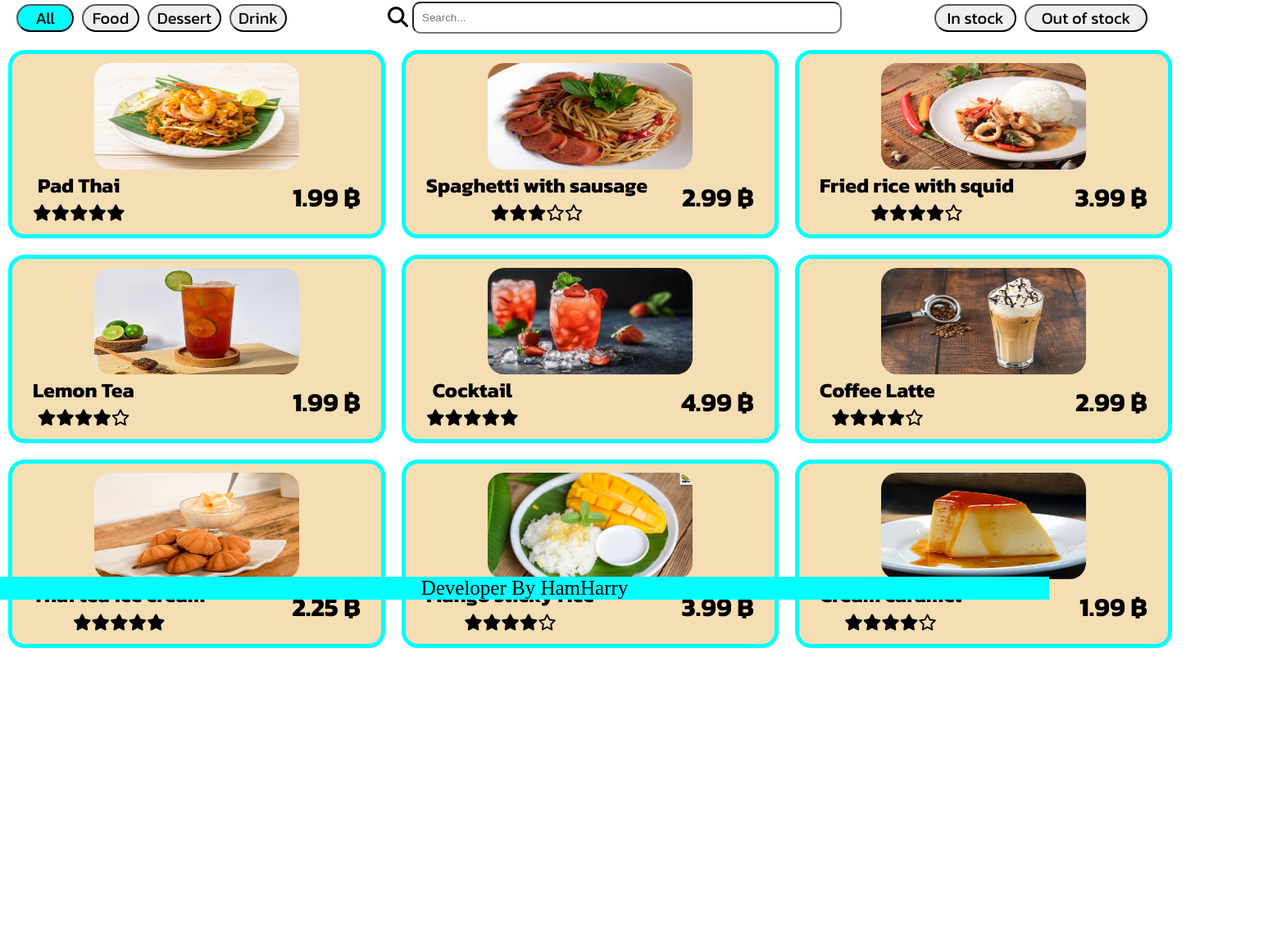
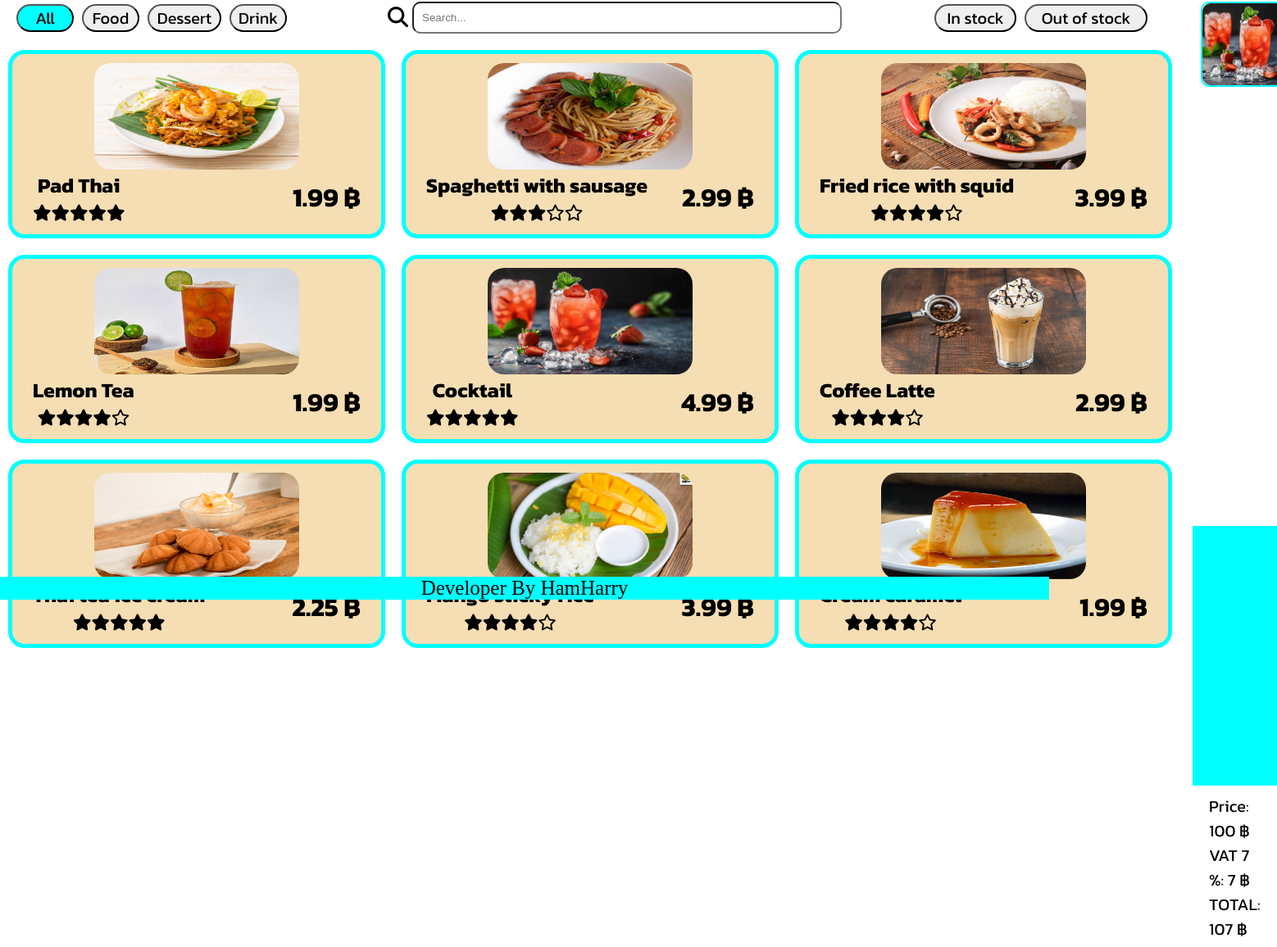
Before and after one commit to HamHarry/foodshop, a React (Vite) app: page / in a window 1280 px wide. Shown: the part 68-1224 px from the top of the page at 82% size, 1558 px wide, since content can reach past the window. Before the commit the page ends 888 px from the top, so only its background shows below. Built offline with nearby package versions, Linux system fonts and the light colour scheme.

Commit message:
Draft Complete

```diff
--- a/src/css/App.css
+++ b/src/css/App.css
@@ -29,15 +29,17 @@
   font-size: 25px;
   margin-right: 5px;
 }
+.card-container {
+  height: 750px;
+  margin-top: 10px;
+  overflow: hidden;
+}
+.card-container:hover {
+  overflow-y: auto;
+}
 .wrap-list-card {
   display: grid;
   grid-template-columns: 1fr 1fr 1fr;
-  height: 750px;
-  overflow: hidden;
-  margin-top: 10px;
-}
-.wrap-list-card:hover {
-  overflow-y: auto;
 }
 .card {
   display: flex;
@@ -107,6 +109,9 @@
   height: 100px;
   border-radius: 10px;
 }
+.wrap-cart img {
+  border-radius: 10px;
+}
 .add-item {
   display: flex;
   align-items: center;
@@ -118,6 +123,7 @@
   display: flex;
   align-items: center;
   font-size: 18px;
+  font-weight: bold;
   font-family: "Kanit", sans-serif;
 }
 .fa-plus {
--- a/src/view/App.jsx
+++ b/src/view/App.jsx
@@ -49,6 +49,23 @@ function App() {
       </div>
     );
   };
+  // แสดงข้อมูลสินค้าในตระกร้า ======================================================
+  const Cart = () => {
+    return (
+      <div className="wrap-cart">
+        <img src="/src/img/cocktail_10.jpg" alt="name" />
+        <div className="counter">
+          <p>1</p>
+        </div>
+        <div className="add-item">
+          <i className="fa-solid fa-plus"></i>
+          <p>1</p>
+          <i className="fa-solid fa-minus"></i>
+        </div>
+      </div>
+    );
+  };
+
   // Search and Button =====================================================
   const ButtonMenu = () => {
     return (
@@ -213,11 +230,18 @@ function App() {
             {SearchBar()}
             {ButtonStock()}
           </div>
-          {WrapListCard()}
+          <div className="card-container">{WrapListCard()}</div>
         </div>
         <div className="list-pay">
-          <div className="cart"></div>
-          <div className="payment"></div>
+          <div className="cart">{Cart()}</div>
+          <div className="payment">
+            <div className="payment-text">
+              <p>Price: 100 ฿</p>
+              <p>VAT 7 %: 7 ฿</p>
+              <p>TOTAL: 107 ฿</p>
+            </div>
+            <i className="fa-solid fa-circle-check"></i>
+          </div>
         </div>
       </div>
       <div className="footer">
```
